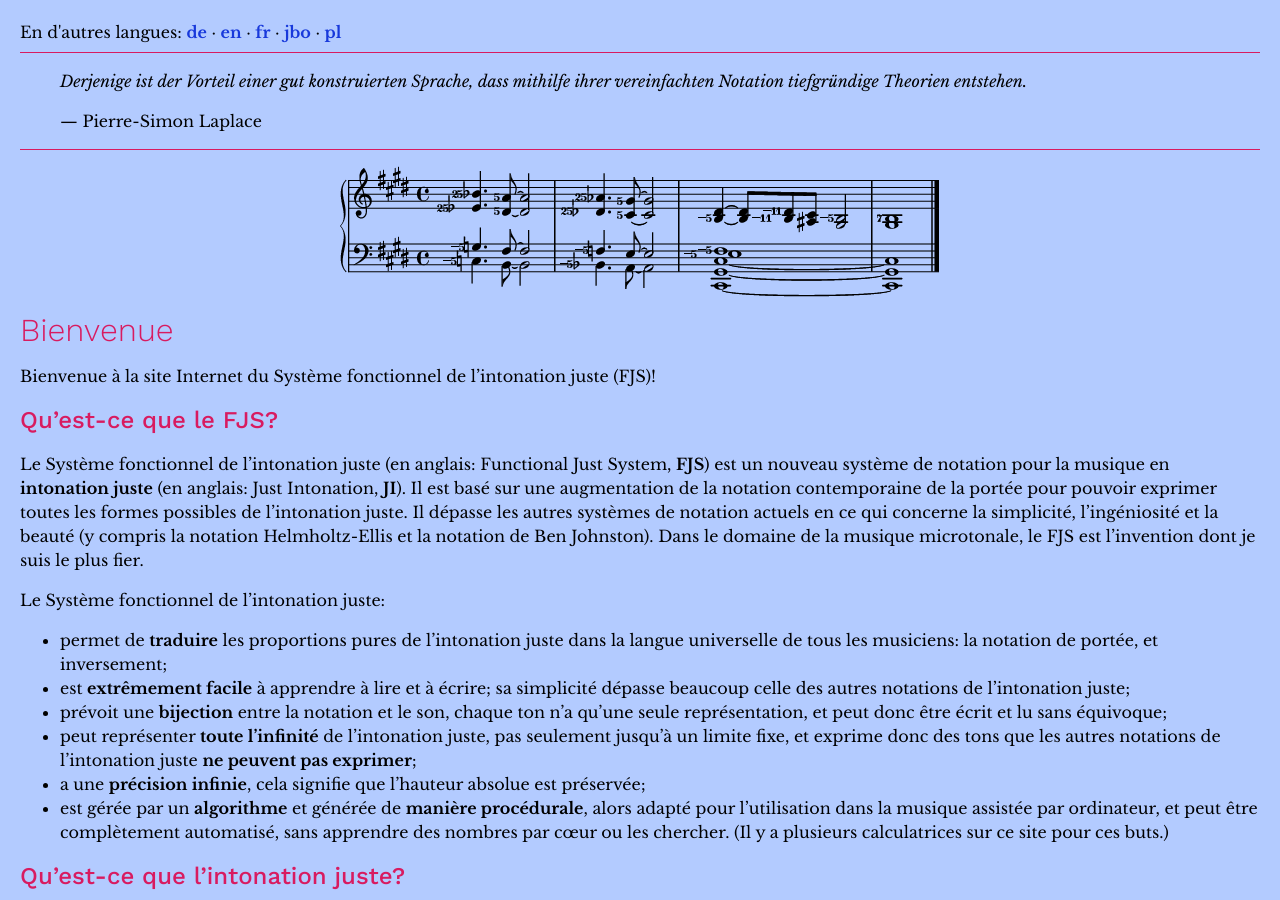
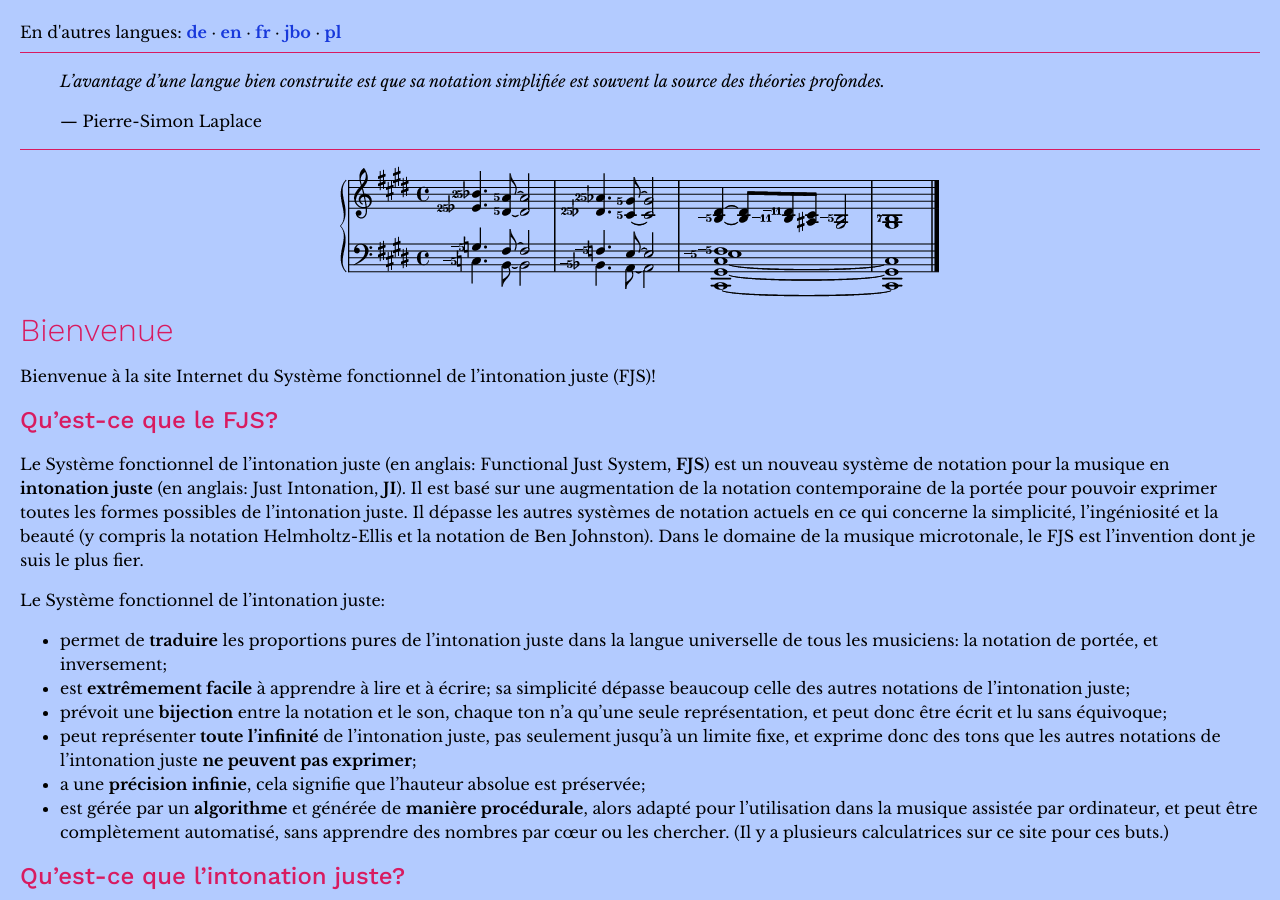
Before and after one commit to misotanni/misotanni.github.io, a Jekyll site: the page built from fjs/fr/index.md, in a window 1280 px wide and 900 px high. Built offline with Jekyll 4.4.1, drawn with Linux system fonts in a browser that asks for light colours; our own code applies the rules of GitHub Pages for plain Markdown files.

Commit message:
German quote and alt text is now in French

```diff
--- a/fjs/fr/index.md
+++ b/fjs/fr/index.md
@@ -2,13 +2,13 @@
 title: Le Système fonctionnel de l'intonation juste
 ---
 
-> *Derjenige ist der Vorteil einer gut konstruierten Sprache, dass mithilfe ihrer vereinfachten Notation tiefgründige Theorien entstehen.*
+> *L'avantage d'une langue bien construite est que sa notation simplifiée est souvent la source des théories profondes.*
 >
 > — Pierre-Simon Laplace
 
 ---
 
-<img src="../assets/impression.png" alt="So sieht das FJS aus!">
+<img src="../assets/impression.png" alt="Voici le FJS!">
 
 # Bienvenue
 
```
